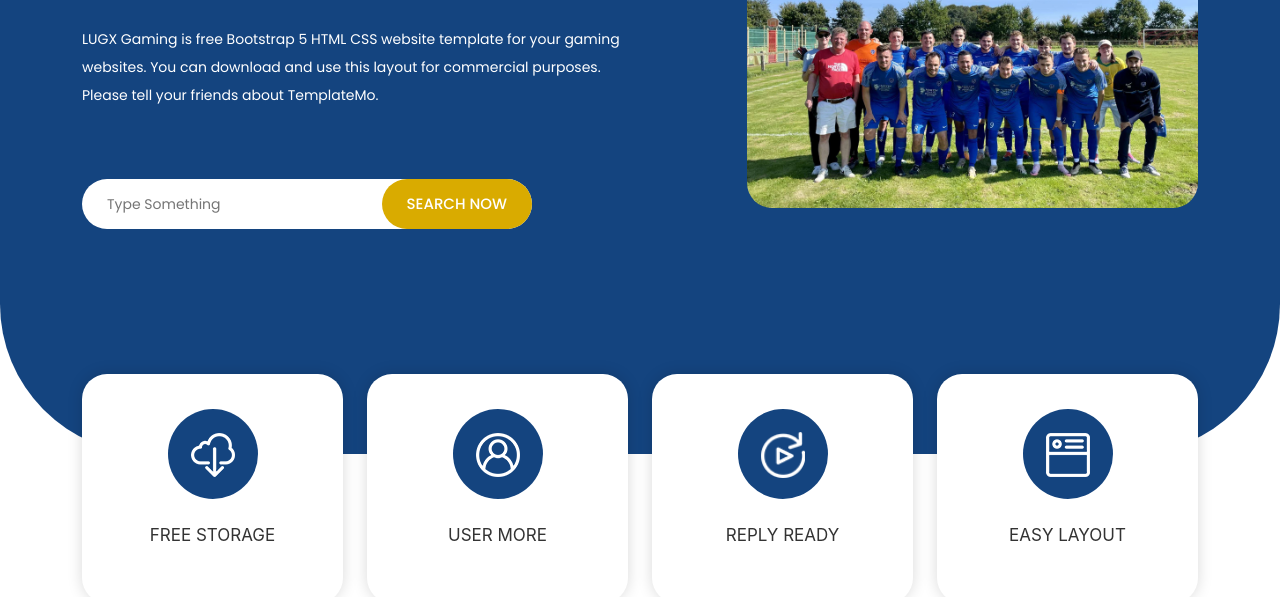
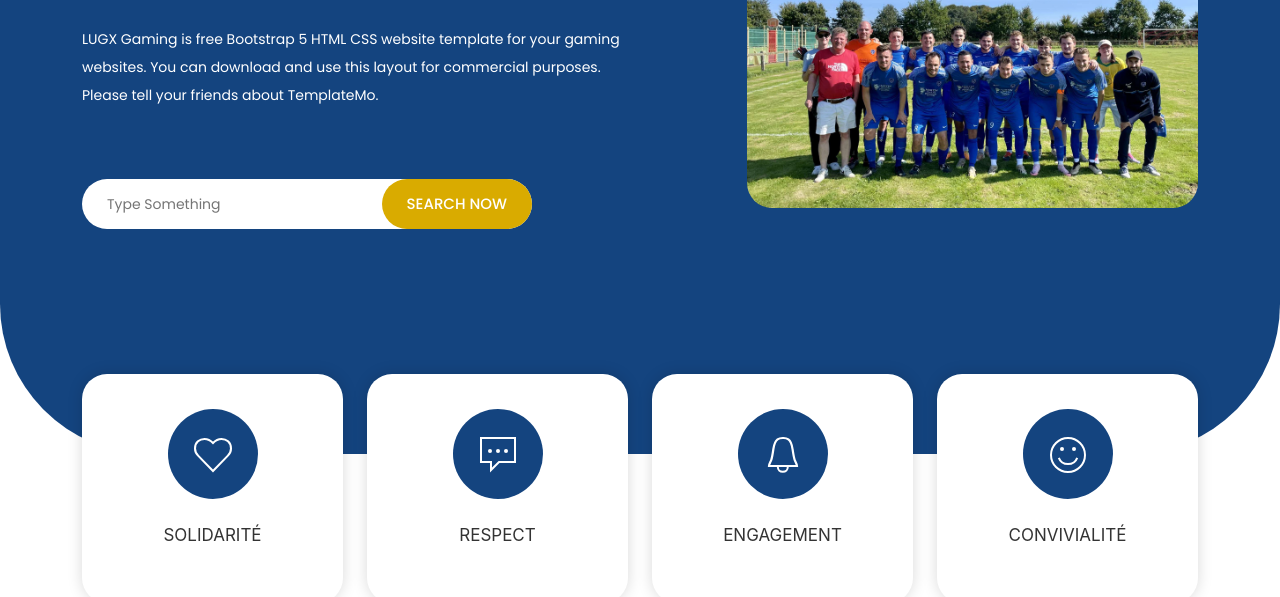
Before and after one commit to ElioHardouin/fc-rollevillais, a plain HTML site: page index.html in a window 1280 px wide. Shown: the part 355-952 px from the top of the page. Drawn offline with nearby package versions, Linux system fonts and the light colour scheme.

Commit message:
Update icon

```diff
--- a/index.html
+++ b/index.html
@@ -103,9 +103,9 @@
           <a href="#">
             <div class="item">
               <div class="image">
-                <img src="assets/images/featured-01.png" alt="" style="max-width: 44px;">
+                <span uk-icon="icon: heart; ratio: 2" style="color: #FFFF"></span>
               </div>
-              <h4>Free Storage</h4>
+              <h4>Solidarité</h4>
             </div>
           </a>
         </div>
@@ -113,9 +113,9 @@
           <a href="#">
             <div class="item">
               <div class="image">
-                <img src="assets/images/featured-02.png" alt="" style="max-width: 44px;">
+                <span uk-icon="icon: commenting; ratio: 2" style="color: #FFFF"></span>
               </div>
-              <h4>User More</h4>
+              <h4>Respect</h4>
             </div>
           </a>
         </div>
@@ -123,9 +123,9 @@
           <a href="#">
             <div class="item">
               <div class="image">
-                <img src="assets/images/featured-03.png" alt="" style="max-width: 44px;">
+                <span uk-icon="icon: bell; ratio: 2" style="color: #FFFF"></span>
               </div>
-              <h4>Reply Ready</h4>
+              <h4>Engagement</h4>
             </div>
           </a>
         </div>
@@ -133,9 +133,9 @@
           <a href="#">
             <div class="item">
               <div class="image">
-                <img src="assets/images/featured-04.png" alt="" style="max-width: 44px;">
+                <span uk-icon="icon: happy; ratio: 2" style="color: #FFFF"></span>
               </div>
-              <h4>Easy Layout</h4>
+              <h4>Convivialité</h4>
             </div>
           </a>
         </div>
```
